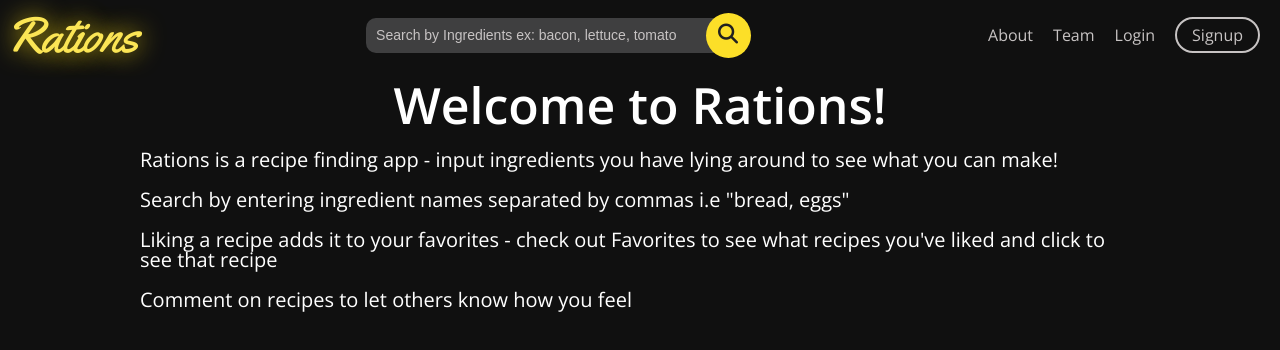
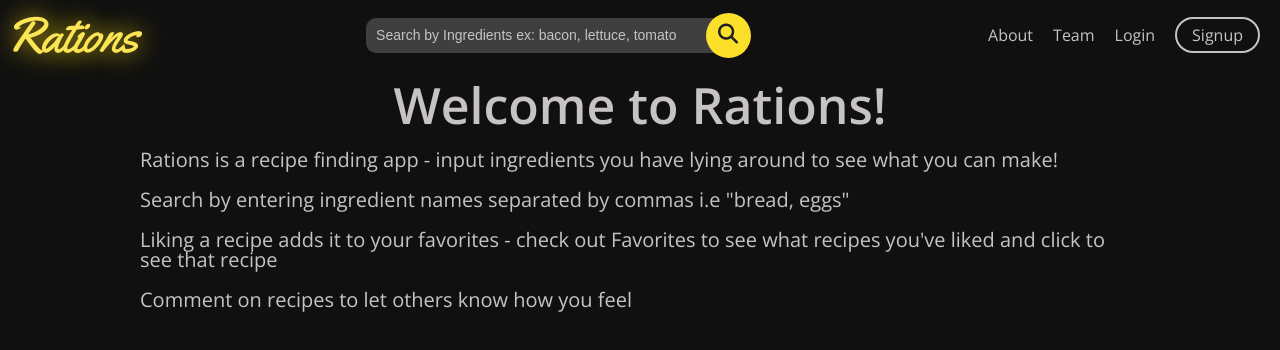
Before and after one commit to steebuu/Rations, a React (Create React App) app in the folder frontend/: page /#/about in a window 1280 px wide. Shown: the top 350 px of the page. Built offline with nearby package versions, Linux system fonts and the light colour scheme.

Commit message:
adds styling to about page

```diff
--- a/frontend/src/components/main/about.css
+++ b/frontend/src/components/main/about.css
@@ -3,6 +3,7 @@
     flex-direction: column;
     margin: 0 auto;
     max-width: 1000px;
+    color: rgb(199, 195, 195);
     /* align-items: center; */
 }
 
```
